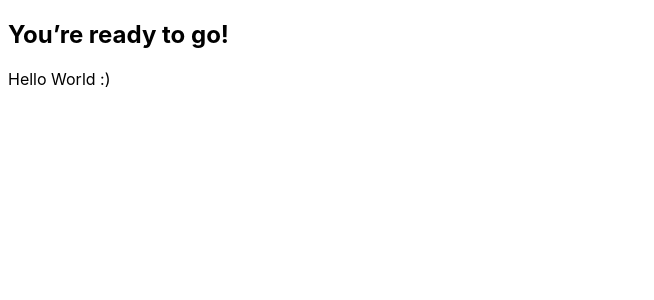
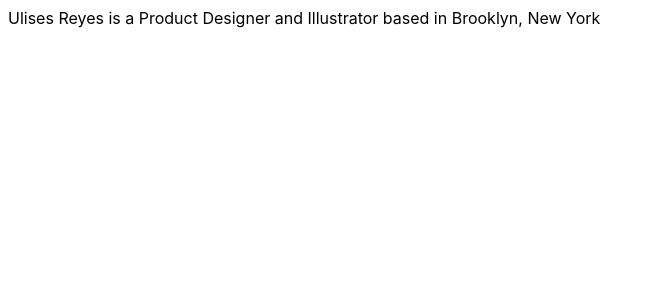
Before and after one commit to urjr/portfolio, a Jekyll site: the page built from index.html, in a window 1280 px wide. Shown: the top 300 px of the page, without its empty margins (0-654 px from the left). Built offline with Jekyll 4.4.1, drawn with Linux system fonts in a browser that asks for light colours.

Commit message:
added conditional title logic. changed index to html

```diff
--- a/_config.yml
+++ b/_config.yml
@@ -1,3 +1,3 @@
 url: "" # the base hostname & protocol for your site, e.g. http://example.com
 baseurl: "" # the subpath of your site, e.g. /blog
-title: "" # the name of your site, e.g. ACME Corp.
+title: "Ulises Reyes" # the name of your site, e.g. ACME Corp.
--- a/_layouts/default.html
+++ b/_layouts/default.html
@@ -3,7 +3,7 @@
   <head>
     <meta name="viewport" content="width=device-width, initial-scale=1">
     <meta charset="utf-8">
-    <title>{{ page.title }} - {{ site.title }}</title>
+    <title>{% if page.title %}{{ page.title }} - {% endif %}{{ site.title }}</title>
     <link rel="stylesheet" href="{{ "/assets/css/main.css" | relative_url }}">
   </head>
   <body>
--- /dev/null
+++ b/index.html
@@ -0,0 +1,9 @@
+---
+layout: default
+---
+
+<div class="">
+  <div class="">
+    Ulises Reyes is a Product Designer and Illustrator based in Brooklyn, New York
+  </div>
+</div>
--- a/index.md
+++ /dev/null
@@ -1,8 +0,0 @@
----
-layout: default
-title: "Happy Jekylling!"
----
-
-## You're ready to go!
-
-Hello World :)
```
Also changed, not shown: 1 other file.
